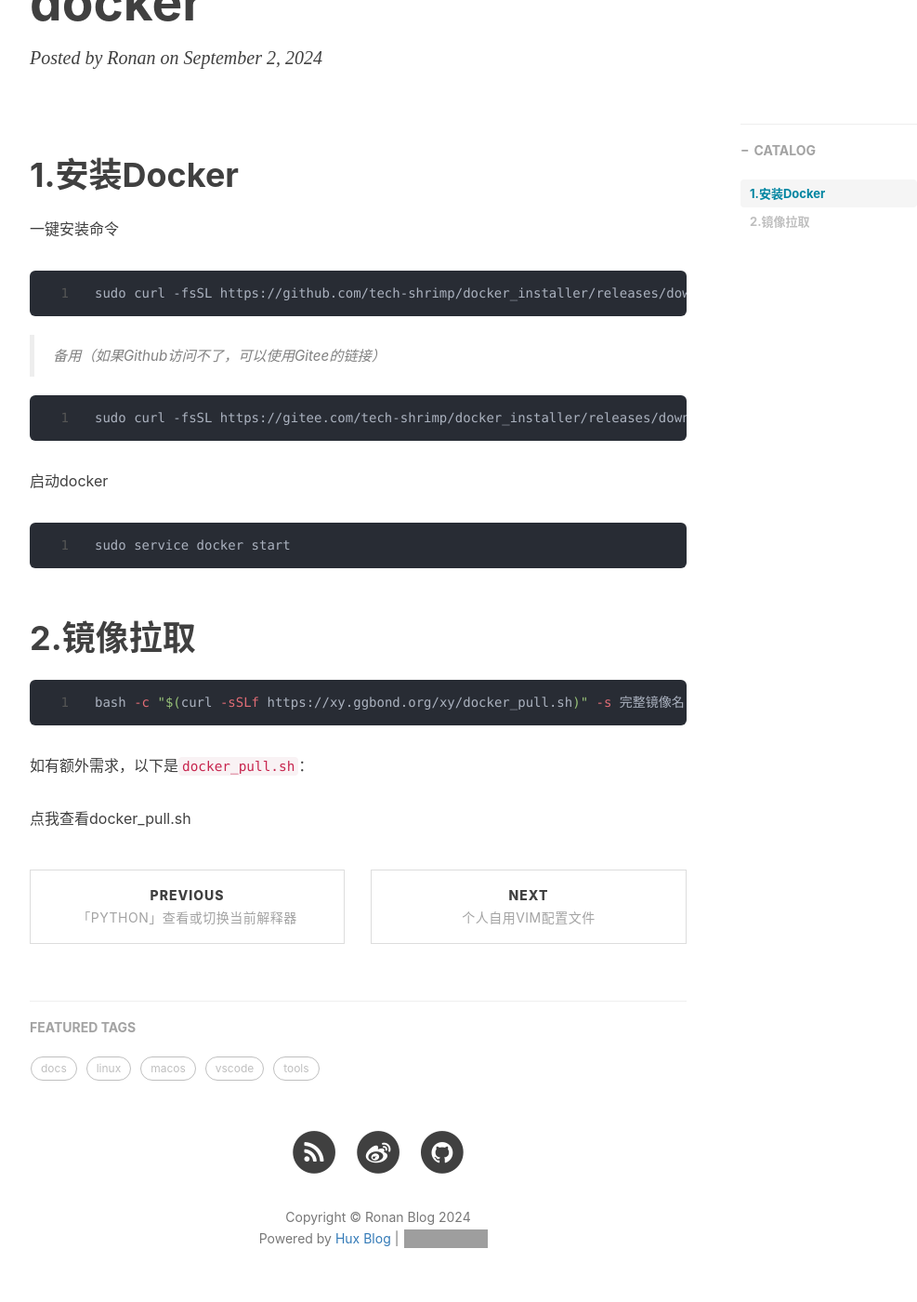
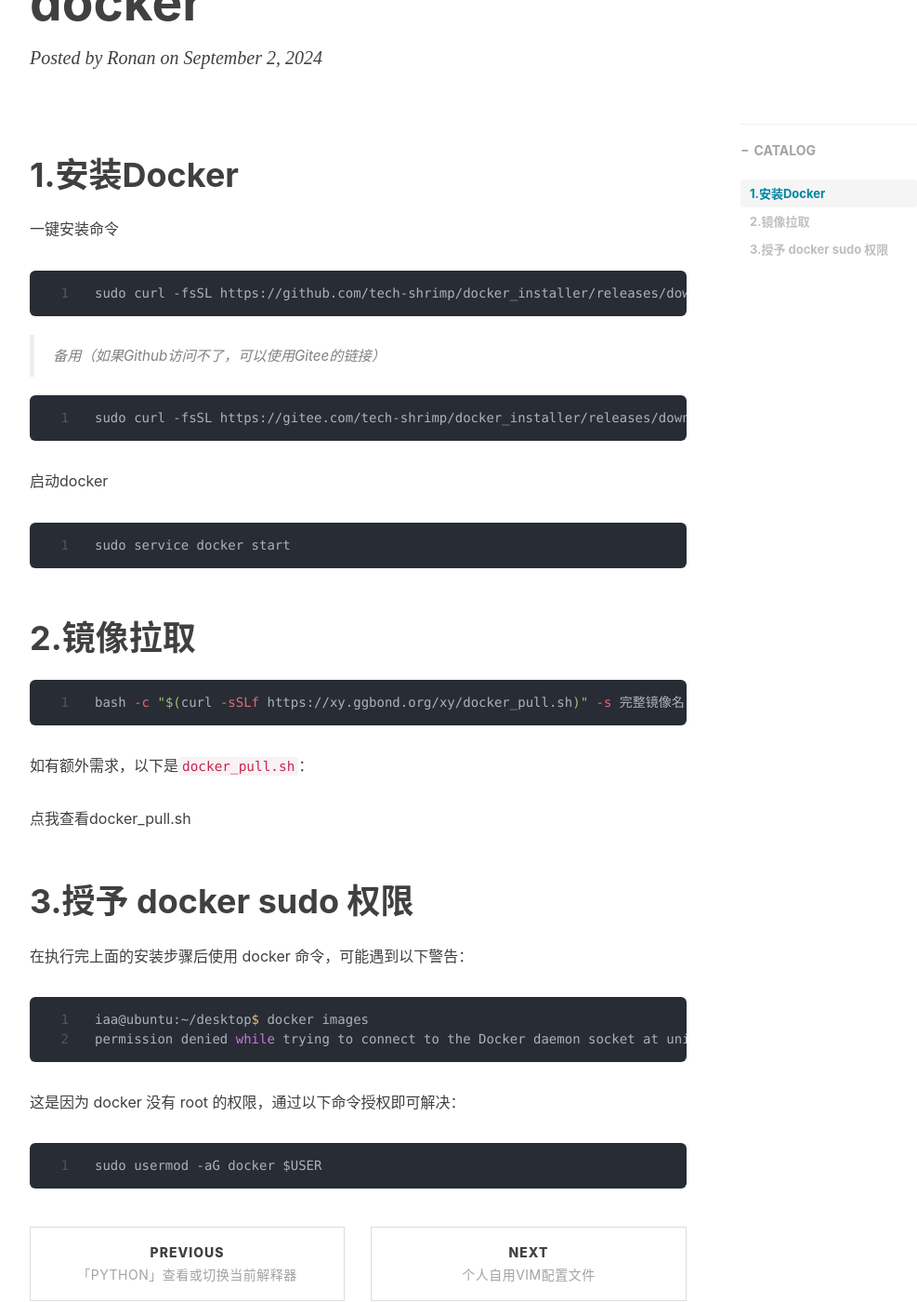
Before and after one commit to EchoZap/Huxpro_Blog, a Jekyll site: the page built from _posts/2024-09-02-「国内解决方法」linux安装docker.md, in a window 1280 px wide and 1400 px high, scrolled down 223 px. Shown: the whole window at 93% size, without its empty margins (233-1220 px from the left). Built offline with Jekyll 4.4.1, drawn with Linux system fonts in a browser that asks for light colours; nearby versions of some CDN libraries; comment, search, counter and statistics services are not loaded; grey boxes are pictures that could not be loaded.

Commit message:
Update 2024-09-02-「国内解决方法」linux安装docker.md

````diff
--- a/_posts/2024-09-02-「国内解决方法」linux安装docker.md
+++ b/_posts/2024-09-02-「国内解决方法」linux安装docker.md
@@ -186,3 +186,18 @@ fi
 ```
 </code></pre>
 </details>
+
+# 3.授予 docker sudo 权限
+
+在执行完上面的安装步骤后使用 docker 命令，可能遇到以下警告：
+
+```bash
+iaa@ubuntu:~/desktop$ docker images
+permission denied while trying to connect to the Docker daemon socket at unix:///var/run/docker.sock: Head "http://%2Fvar%2Frun%2Fdocker.sock/_ping": dial unix /var/run/docker.sock: connect: permission denied
+```
+
+这是因为 docker 没有 root 的权限，通过以下命令授权即可解决：
+
+```
+sudo usermod -aG docker $USER
+```
````
